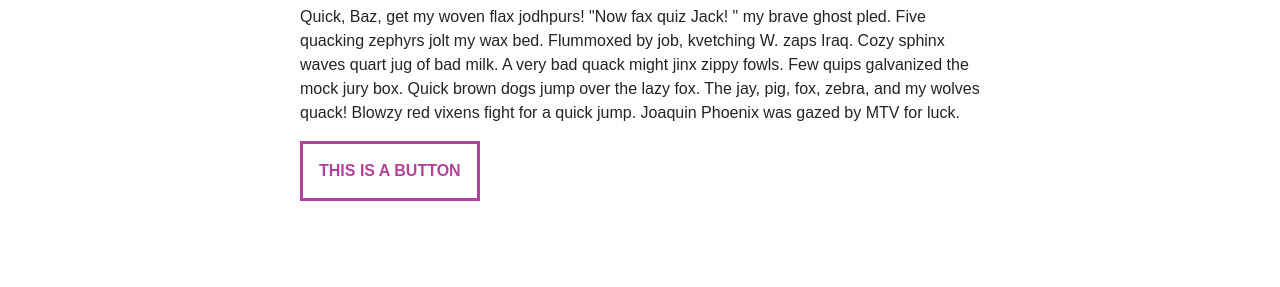
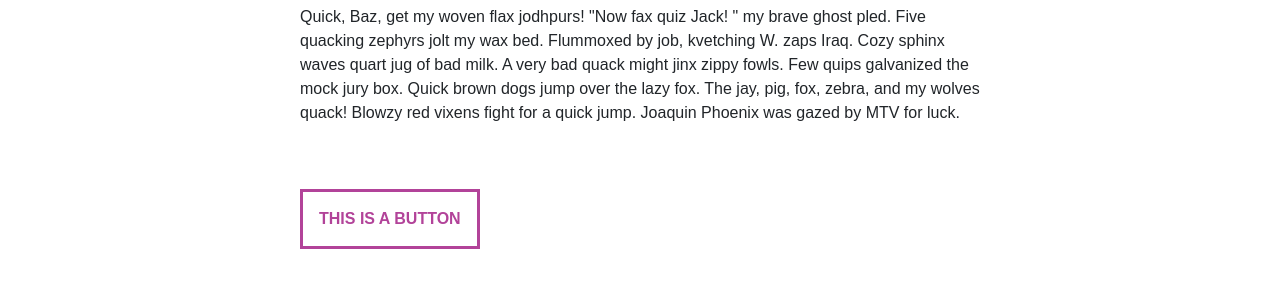
Before and after one commit to thenotsomiserable/spindogs-test, a website: page index.html in a window 1280 px wide. Shown: the part 785-1072 px from the top of the page. Before the commit the page ends 986 px from the top, so only its background shows below. Drawn offline with nearby package versions, Linux system fonts and the light colour scheme; a web font is replaced by a local one.

Commit message:
adjust button vertical margins

```diff
--- a/scss/components/_buttons.scss
+++ b/scss/components/_buttons.scss
@@ -1,6 +1,7 @@
 button {
   background-color: $base-light;
   border: solid 3px $pink;
+  margin: 48px 0;
   padding: 15px 16px;
   text-transform: uppercase;
   a {
```
Also changed, not shown: assets/css/style.css.
